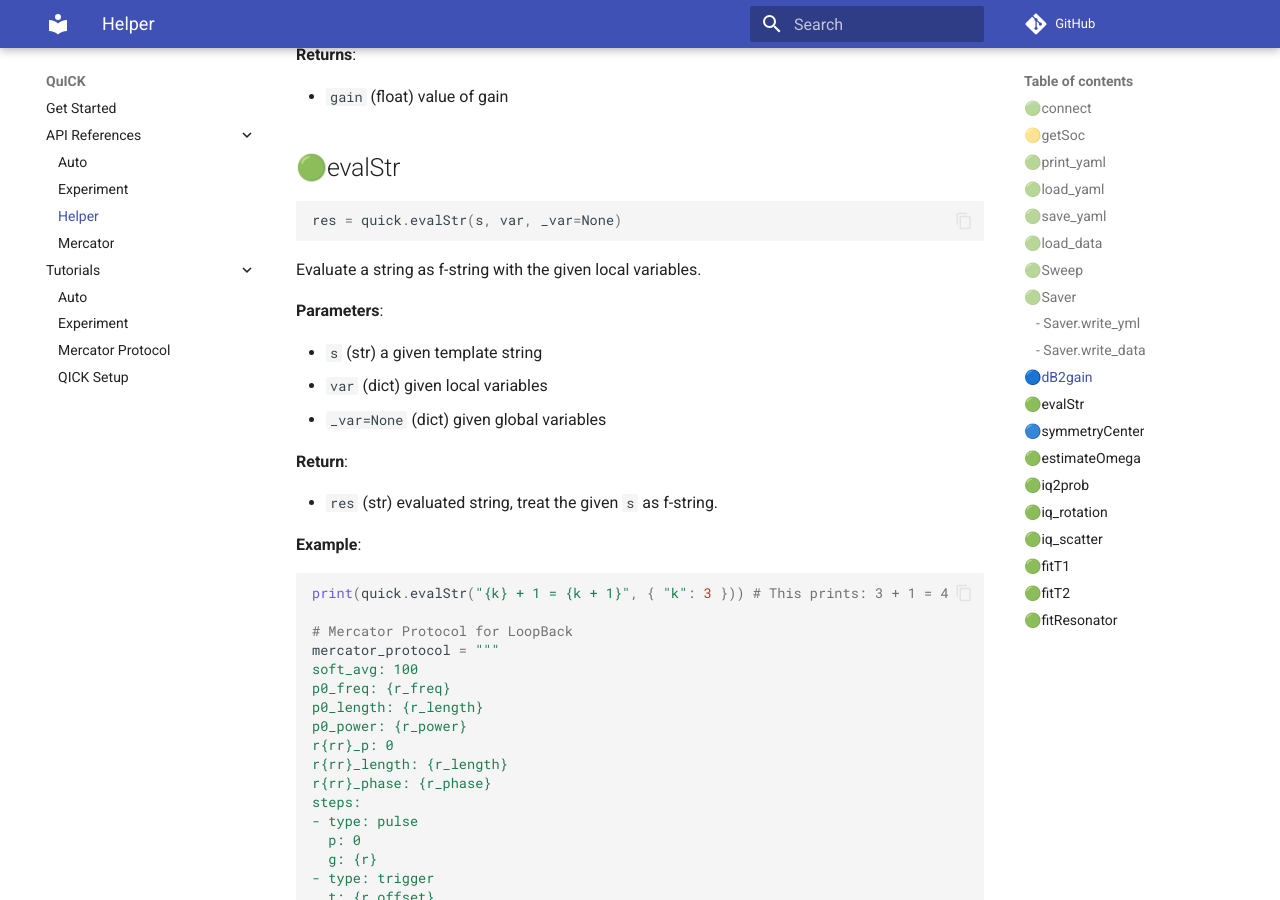
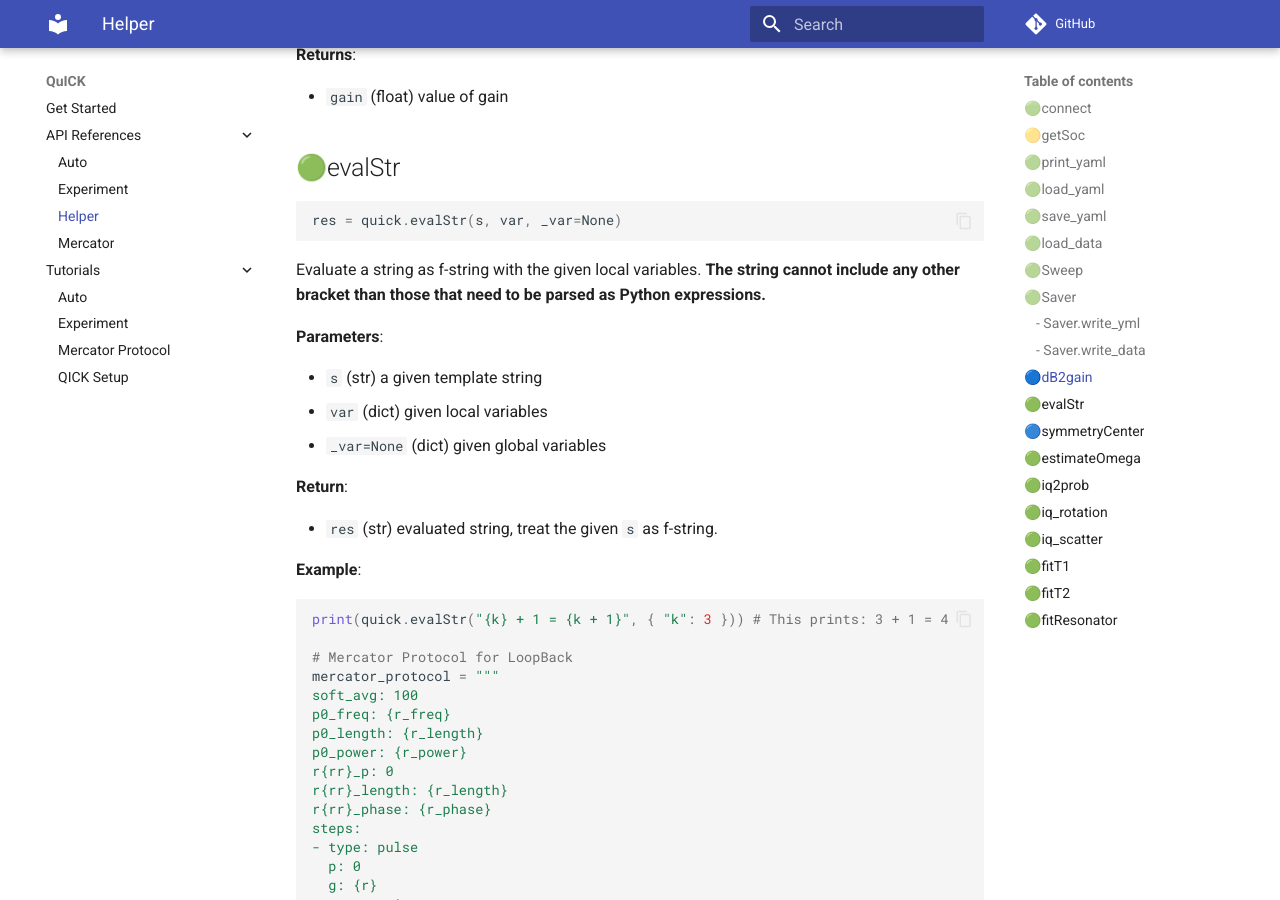
Before and after one commit to clelandlab/quick, an MkDocs documentation site: the page built from docs/API References/helper.md, in a window 1280 px wide and 900 px high, scrolled down 4590 px. Built offline with MkDocs 1.6.1 and Material for MkDocs 9.7.7, drawn with Linux system fonts in a browser that asks for light colours; comment, search, counter and statistics services are not loaded.

Commit message:
Update helper doc

````diff
--- a/docs/API References/helper.md
+++ b/docs/API References/helper.md
@@ -205,7 +205,7 @@ Convert power from dB unit to QICK board gain. 0 dB is the maximum gain.
 res = quick.evalStr(s, var, _var=None)
 ```
 
-Evaluate a string as f-string with the given local variables.
+Evaluate a string as f-string with the given local variables. **The string cannot include any other bracket than those that need to be parsed as Python expressions.**
 
 **Parameters**:
 
````
